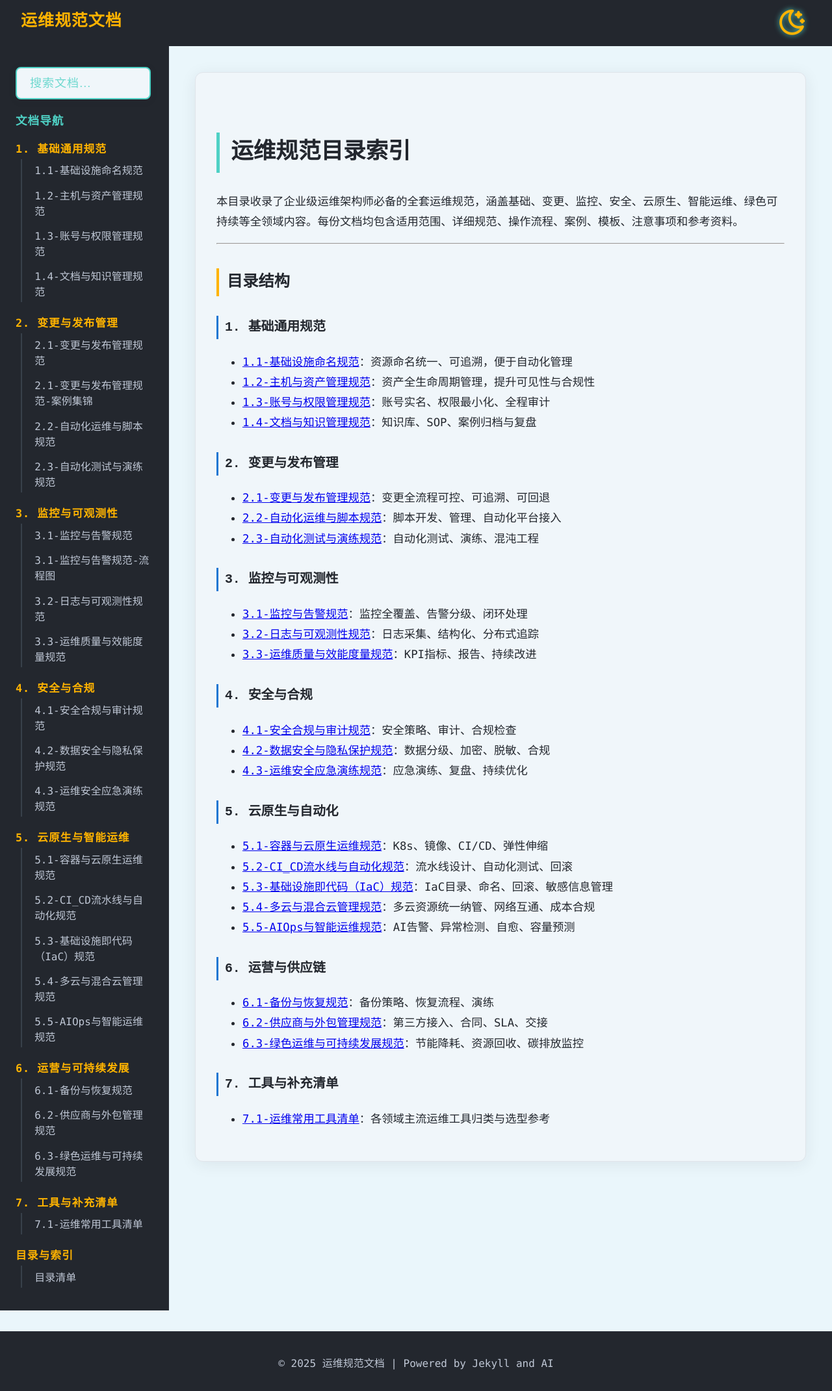
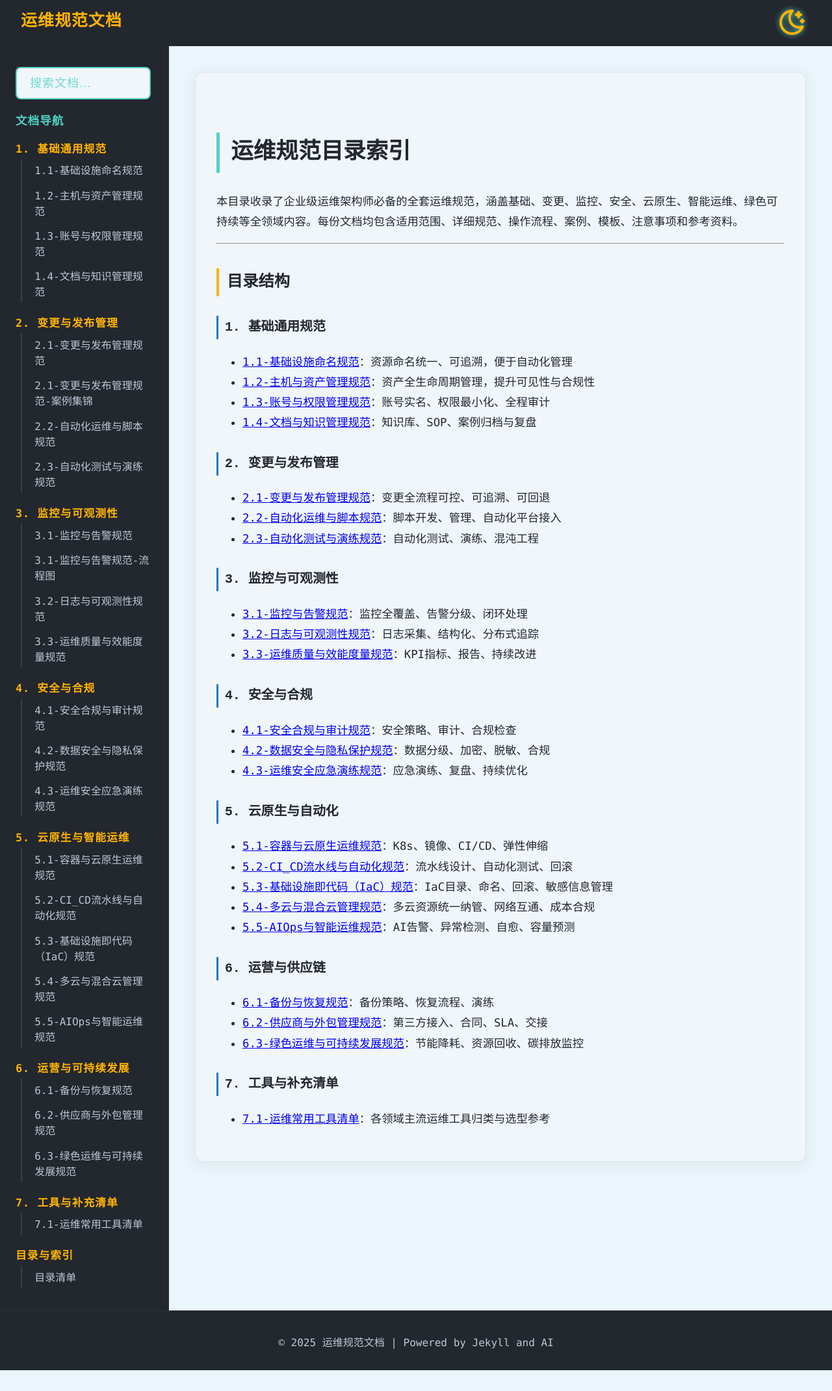
Before and after one commit to kevin197011/KOpsDoc, a Jekyll site: the page built from index.md, in a window 1280 px wide. Shown: the whole page at 65% size. Built offline with Jekyll 4.4.1, drawn with Linux system fonts in a browser that asks for light colours; comment, search, counter and statistics services are not loaded; after the commit the page ends 2109 px from its top, so only the background shows below that.

Commit message:
Update 2025-07-12 04:24:11 +0800

```diff
--- a/assets/css/style.css
+++ b/assets/css/style.css
@@ -251,7 +251,7 @@ body.theme-light .book-content th {
   text-align: center;
   padding: 1.2rem 0 1rem 0;
   font-size: 1rem;
-  margin-top: 2rem;
+  margin-top: 0;
   border-top: 1px solid #2d323c;
 }
 .toc {
```
